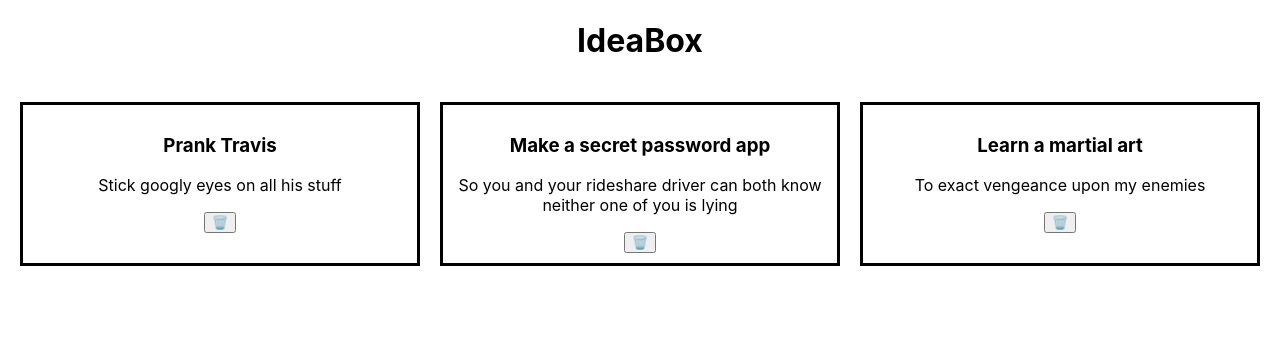
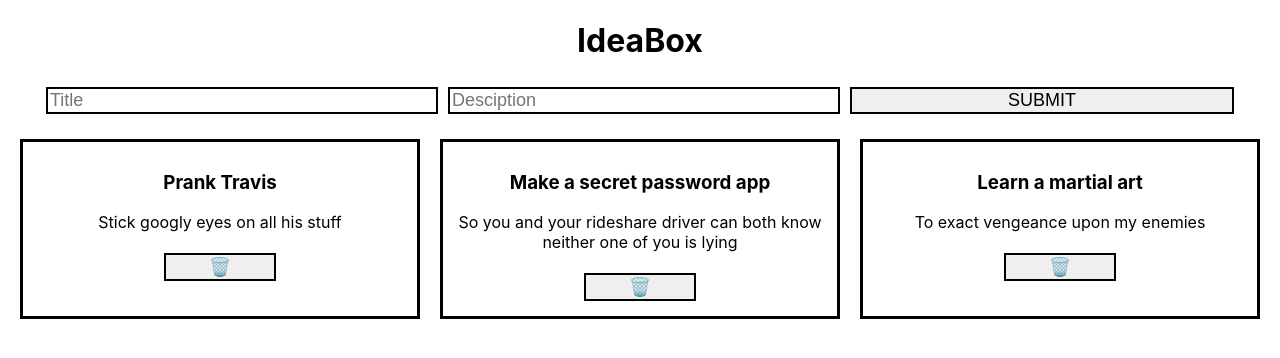
Before and after one commit to CaliHam/ideaBox1, a React (Create React App) app: page / in a window 1280 px wide. Shown: the top 358 px of the page. Built offline with nearby package versions, Linux system fonts and the light colour scheme.

Commit message:
Add basic form outline

```diff
--- a/src/components/App/App.js
+++ b/src/components/App/App.js
@@ -1,5 +1,6 @@
 import './App.css';
 import Ideas from '../Ideas/Ideas';
+import Form from '../Form/Form';
 import { useState } from 'react';
 
 const App = () => {
@@ -13,6 +14,7 @@ const App = () => {
   return (
     <main className='App'>
       <h1>IdeaBox</h1>
+      <Form />
       {!ideas.length && <h2>No ideas yet -- add some!</h2>}
       <Ideas ideas={ideas} />
     </main>
--- a/src/components/Form/Form.css
+++ b/src/components/Form/Form.css
@@ -0,0 +1,10 @@
+form {
+    margin: auto;
+  }
+
+  input, button {
+    margin: 5px;
+    width: 30%;
+    border: 2px solid black;
+    font-size: 18px;
+  }
--- a/src/components/Form/Form.js
+++ b/src/components/Form/Form.js
@@ -0,0 +1,17 @@
+import { useState } from "react";
+import './Form.css';
+
+const Form = () => {
+    const [title, setTitle] = useState('');
+    const [description, setDescription] = useState('');
+
+    return (
+        <form>
+            <input type='text' placeholder='Title' name='title' value={title} />
+            <input type='text' placeholder='Desciption' name='description' value={description}/>
+            <button>SUBMIT</button>
+        </form>
+    )
+}
+
+export default Form;
```
